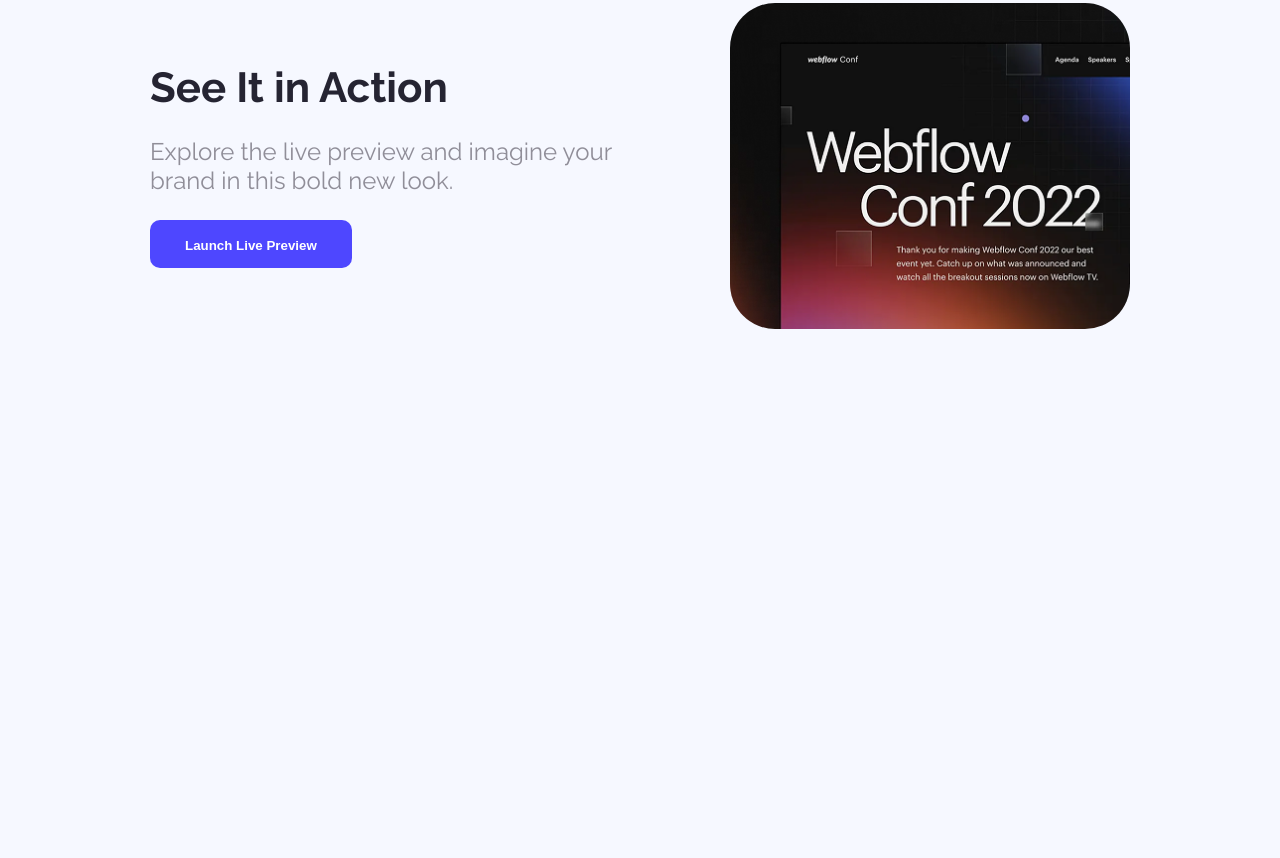
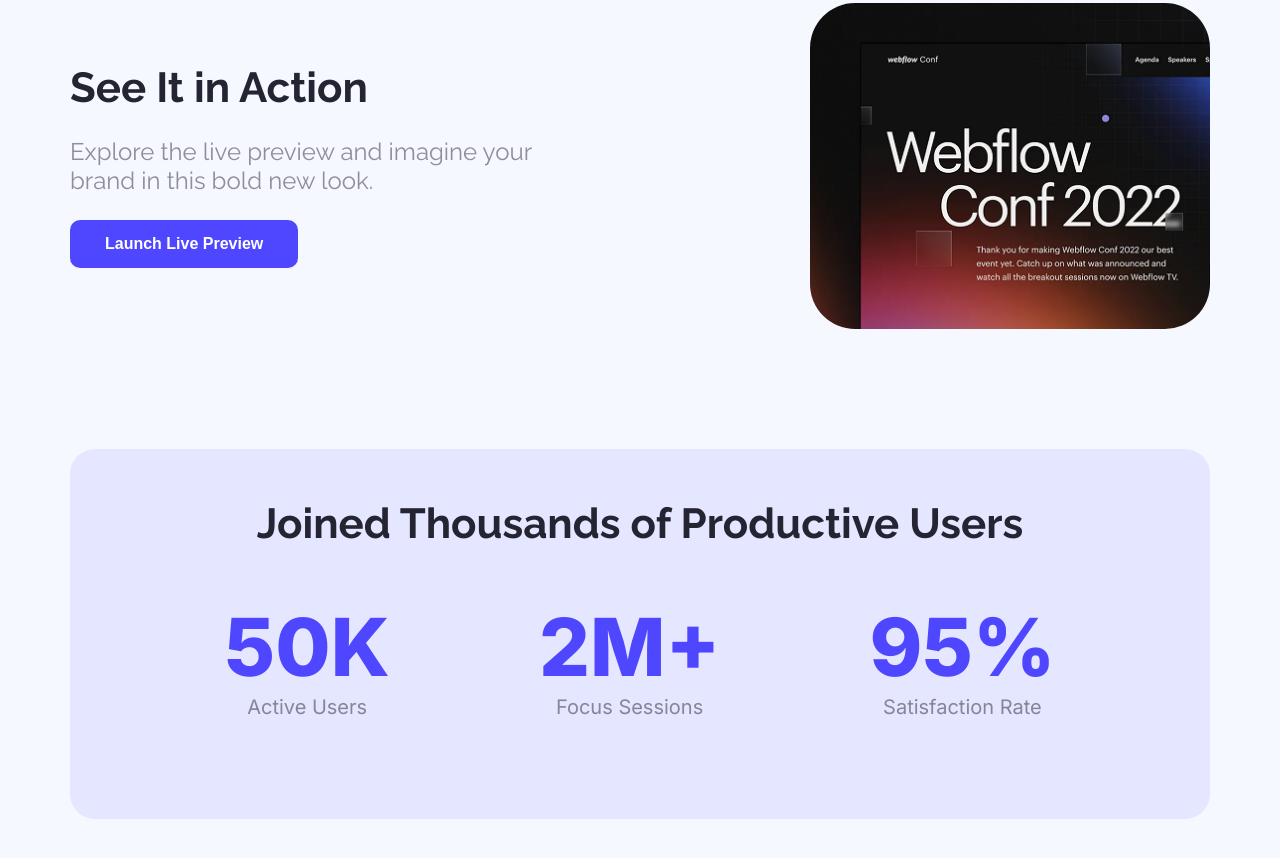
Before and after one commit to SMDpHeroB12/B12A01-WebFlow, a plain HTML site: page index.html in a window 1280 px wide. Shown: the part 726-1584 px from the top of the page. Before the commit the page ends 1175 px from the top, so only its background shows below. Drawn offline with Linux system fonts and the light colour scheme.

Commit message:
Productive Users Added

```diff
--- a/index.html
+++ b/index.html
@@ -29,8 +29,8 @@
     <main>
       <section class="action">
         <div class="action-content">
-          <h3 class="action-title dark-1">See It in Action</h3>
-          <p class="action-description dark-2">
+          <h3 class="action-title section-title dark-1">See It in Action</h3>
+          <p class="action-description section-description dark-2">
             Explore the live preview and imagine your brand in this bold new
             look.
           </p>
@@ -42,6 +42,25 @@
           alt="WebFlow Conf 2022 banner"
         />
       </section>
+      <section class="productive-users secondary-bg dark-1">
+        <h3 class="productive-users-title section-title">
+          Joined Thousands of Productive Users
+        </h3>
+        <div class="productive-users-datas inter-normal text-primary">
+          <div class="productive-users-data">
+            <h1 class="data-title">50K</h1>
+            <p class="data-sub-title dark-2">Active Users</p>
+          </div>
+          <div class="productive-users-data">
+            <h1 class="data-title">2M+</h1>
+            <p class="data-sub-title dark-2">Focus Sessions</p>
+          </div>
+          <div class="productive-users-data">
+            <h1 class="data-title">95%</h1>
+            <p class="data-sub-title dark-2">Satisfaction Rate</p>
+          </div>
+        </div>
+      </section>
     </main>
     <footer></footer>
   </body>
--- a/styles/style.css
+++ b/styles/style.css
@@ -18,7 +18,11 @@
 body {
   background-color: #f6f8ff;
 }
+
 /* Shared Style */
+.secondary-bg {
+  background-color: rgba(77, 71, 255, 0.1);
+}
 .text-primary {
   color: #4e47ff;
 }
@@ -34,20 +38,26 @@
 .btn-primary {
   background-color: #4e47ff;
   color: #fff;
+  font-size: 16px;
   font-weight: bold;
   border-radius: 10px;
   border: none;
-  padding: 18px 35px;
+  padding: 15px 35px 25px;
   height: 48px;
   cursor: pointer;
+}
+.section-title {
+  font-size: 42px;
+  font-weight: bold;
+}
+.section-description {
+  font-size: 24px;
 }
 
 /* header */
 .header {
   background-image: url("../Assets/Hero-bg.png");
   padding-bottom: 150px;
-  /* width: 1440px;
-    margin: 0 auto; */
 }
 /* nav styles */
 nav {
@@ -56,6 +66,8 @@
   align-items: center;
   margin: 0 150px;
   padding: 50px 0;
+  max-width: 1440px;
+  margin: 0 auto;
 }
 .nav-logo {
   font-weight: 800;
@@ -74,26 +86,28 @@
   padding-bottom: 35px;
 }
 
+/* main styles */
+main {
+  max-width: 1140px;
+  margin: 0 auto;
+}
 /* action styles */
 
 .action {
   display: flex;
   justify-content: space-between;
   align-items: center;
-  margin: 0 150px;
+
   padding: 120px 0;
 }
 .action-content {
   max-width: 520px;
 }
 .action-title {
-  font-size: 42px;
-  font-weight: bold;
   padding-bottom: 25px;
 }
 
 .action-description {
-  font-size: 24px;
   padding-bottom: 25px;
 }
 
@@ -101,3 +115,25 @@
   width: 400px;
   border-radius: 45px;
 }
+
+/* productive-users styles */
+.productive-users {
+  border-radius: 25px;
+  padding: 50px 80px;
+  text-align: center;
+  margin-bottom: 120px;
+}
+
+.productive-users-datas {
+  display: flex;
+  justify-content: space-around;
+  margin: 50px 0;
+}
+
+.data-title {
+  font-size: 80px;
+  font-weight: 800;
+}
+.data-sub-title {
+  font-size: 20px;
+}
```
